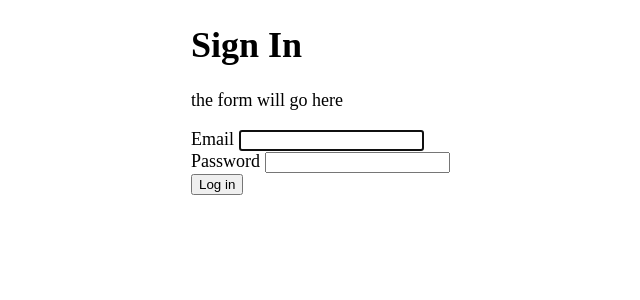
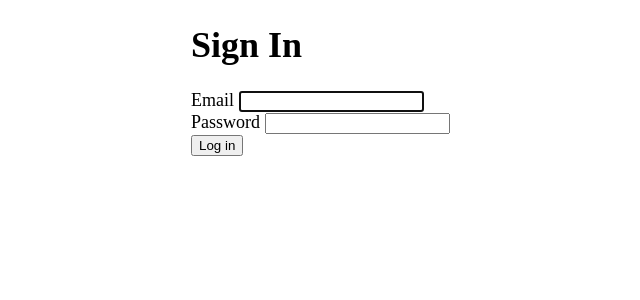
Before and after one commit to markoco14/team-generator, a Python web app: template templates/index.html in a window 1280 px wide. Shown: the part 48-348 px from the top of the page, without its empty margins (149-789 px from the left). Run offline with Jinja, Linux system fonts and the light colour scheme; the template is opened without the code that fills it, so the values that code supplies are empty.

Commit message:
remove unnecessary text

```diff
--- a/templates/index.html
+++ b/templates/index.html
@@ -2,7 +2,6 @@
 {% block content %}
 {% if not user %}
     <h1>Sign In</h1>
-    <p>the form will go here</p>
     <form action="/login" method="POST" hx-post="/login" hx-swap="none">
         <div>
             <label for="username">Email</label>
```
